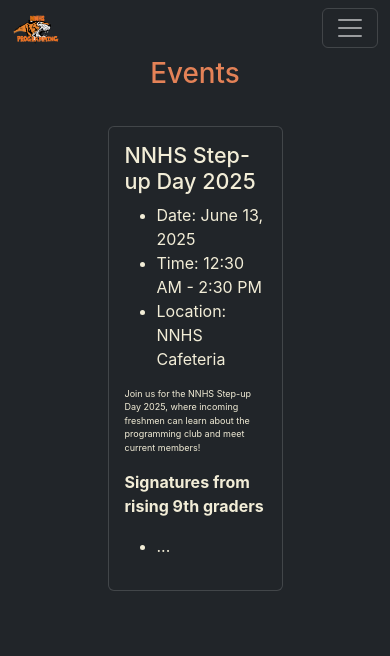
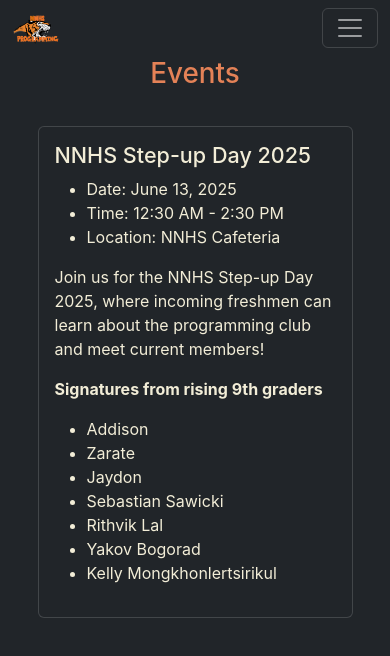
Before and after one commit to NNHS-Programming-Club/website, a React (Create React App) app: page /events in a window 390 px wide. Shown: the top 656 px of the page. Built offline with nearby package versions, Linux system fonts and the light colour scheme; the HTML template or start-up script is replaced by a standard one.

Commit message:
step-up day event and fixed most warnings

```diff
--- a/src/pages/About.js
+++ b/src/pages/About.js
@@ -9,10 +9,10 @@ export default function About() {
         <img className="logoBig" src="images/logoBig.png" alt="" />
       </div>
       <p>
-        Hello! We are Programming Club from Newton North High School. We are dedicated to engage students with computer programming in many different languages such as Python, Java, and C++. We are a open community where we solve programming problems and share our knowledge by giving presentations. We also sometimes do trivia and other fun projects. In the 2024-2025 school year, we competed in the American Computer Science League (<a href="https://www.acsl.org/" target="_blank">ACSL</a>), placing 25th in the Intermediate 5 division out of 161 teams from all across the world! If you want to share your knowledge with us or if you are interested programming, please sign up <a href="https://students.arbitersports.com/programs/24-25-nnhs-clubs-and-activities" target="_blank">here</a>, there is no experience needed and you are guarenteed to learn something new! We meet every Monday after school in room 471.
+        Hello! We are Programming Club from Newton North High School. We are dedicated to engage students with computer programming in many different languages such as Python, Java, and C++. We are a open community where we solve programming problems and share our knowledge by giving presentations. We also sometimes do trivia and other fun projects. In the 2024-2025 school year, we competed in the American Computer Science League (<a href="https://www.acsl.org/" target="_blank" rel="noreferrer">ACSL</a>), placing 25th in the Intermediate 5 division out of 161 teams from all across the world! If you want to share your knowledge with us or if you are interested programming, please sign up <a href="https://students.arbitersports.com/programs/24-25-nnhs-clubs-and-activities" target="_blank" rel="noreferrer">here</a>, there is no experience needed and you are guarenteed to learn something new! We meet every Monday after school in room 471.
       </p>
 
-      <p>If you have any questions, contact <a href="https://www.alantao.com" target="_blank">Alan Tao</a> at <a href="mailto:alantaolr@outlook.com">alantaolr@outlook.com</a>.</p>
+      <p>If you have any questions, contact <a href="https://www.alantao.com" target="_blank" rel="noreferrer">Alan Tao</a> at <a href="mailto:alantaolr@outlook.com">alantaolr@outlook.com</a>.</p>
     </div>
   )
 }
--- a/src/pages/Events.css
+++ b/src/pages/Events.css
@@ -9,3 +9,9 @@
 .cardContainer div.card {
   width: 50%;
 }
+
+@media (max-width: 1000px) {
+  .cardContainer div.card {
+    width: 90%;
+  }
+}
--- a/src/pages/Events.js
+++ b/src/pages/Events.js
@@ -16,11 +16,17 @@ export default function Events() {
               <li>Location: NNHS Cafeteria</li>
             </ul>
 
-            <p className="card-text">Join us for the NNHS Step-up Day 2025, where incoming freshmen can learn about the programming club and meet current members!</p>
+            <p className="">Join us for the NNHS Step-up Day 2025, where incoming freshmen can learn about the programming club and meet current members!</p>
 
             <p><strong>Signatures from rising 9th graders</strong></p>
             <ul>
-              <li>...</li>
+              <li>Addison</li>
+              <li>Zarate</li>
+              <li>Jaydon</li>
+              <li>Sebastian Sawicki</li>
+              <li>Rithvik Lal</li>
+              <li>Yakov Bogorad</li>
+              <li>Kelly Mongkhonlertsirikul</li>
             </ul>
           </div>
         </div>
--- a/src/pages/Home.js
+++ b/src/pages/Home.js
@@ -39,8 +39,8 @@ export default function Home() {
   };
 
   const clean = (i, direction, len) => {
-    if (cubesRef.current[i] != null) {
-      if (cubesRef.current[i].binary == 0) {
+    if (cubesRef.current[i] !== null) {
+      if (cubesRef.current[i].binary === 0) {
         highlightCube(i, "green", 1)
       }
     }
@@ -178,7 +178,7 @@ export default function Home() {
           {cubes.map((c, i) => (
             <div key={i}
                  className={`cube ${c.className || ""}`}
-                 onClick={() => {c.binary == 1 ? highlightCube(i, "red", 0) : highlightCube(i, "green", 1)}}>
+                 onClick={() => {c.binary === 1 ? highlightCube(i, "red", 0) : highlightCube(i, "green", 1)}}>
               <p className="binary">{c.binary}</p>
             </div>
           ))}
--- a/src/pages/Members.js
+++ b/src/pages/Members.js
@@ -38,14 +38,14 @@ export default function Members() {
     <div>
       <h1>Members</h1>
         <div>
-          <img src="images/programmingClub.jpg" className="club-img ps-5 pe-5 pt-3" />
+          <img src="images/programmingClub.jpg" className="club-img ps-5 pe-5 pt-3" alt="all members"/>
         </div>
         <div className="members-container d-flex flex-wrap p-5 align-items-center justify-content-center">
           {members.map((member) => (
             <div key={member.id} className="card member p-2 m-2" style={{minWidth: 150}}>
               <h5 className="card-title">{member.name}</h5>
               <h6 className="card-subtitle text-body-secondary mb-2">{member.role}</h6>
-              <a type="button" className="btn btn-primary mt-auto" onClick={() => {open(member.id)}}>Read Bio</a>
+              <button type="button" className="btn btn-primary mt-auto" onClick={() => {open(member.id)}}>Read Bio</button>
             </div>
           ))}
 
@@ -57,7 +57,7 @@ export default function Members() {
                   <button type="button" className="btn-close" aria-label="Close" onClick={close}></button>
                 </div>
                 <div className="d-flex bio-content">
-                  <img src={`images/members/${members[openedId].name}.jpg`} className="member-image"/>
+                  <img src={`images/members/${members[openedId].name}.jpg`} className="member-image" alt="member headshot"/>
                   <p className="card-text m-3">{members[openedId].bio}</p>
                 </div>
               </div>
--- a/src/pages/Projects.js
+++ b/src/pages/Projects.js
@@ -20,7 +20,7 @@ export default function Projects() {
             <div className="card-body" href={project.link} target="_blank">
               <h4 className="card-title">{project.name}</h4>
               <h6 class="card-subtitle mb-3 text-muted">{project.author}</h6>
-              <p className="card-text mt-2">{project.description}</p>
+              <p className="mt-2">{project.description}</p>
             </div>
           </div>
         ))}
```
Also changed, not shown: src/components/Navbar.js (+10 -9 lines), 11 other files (tests, documents, lock files or other folders).
